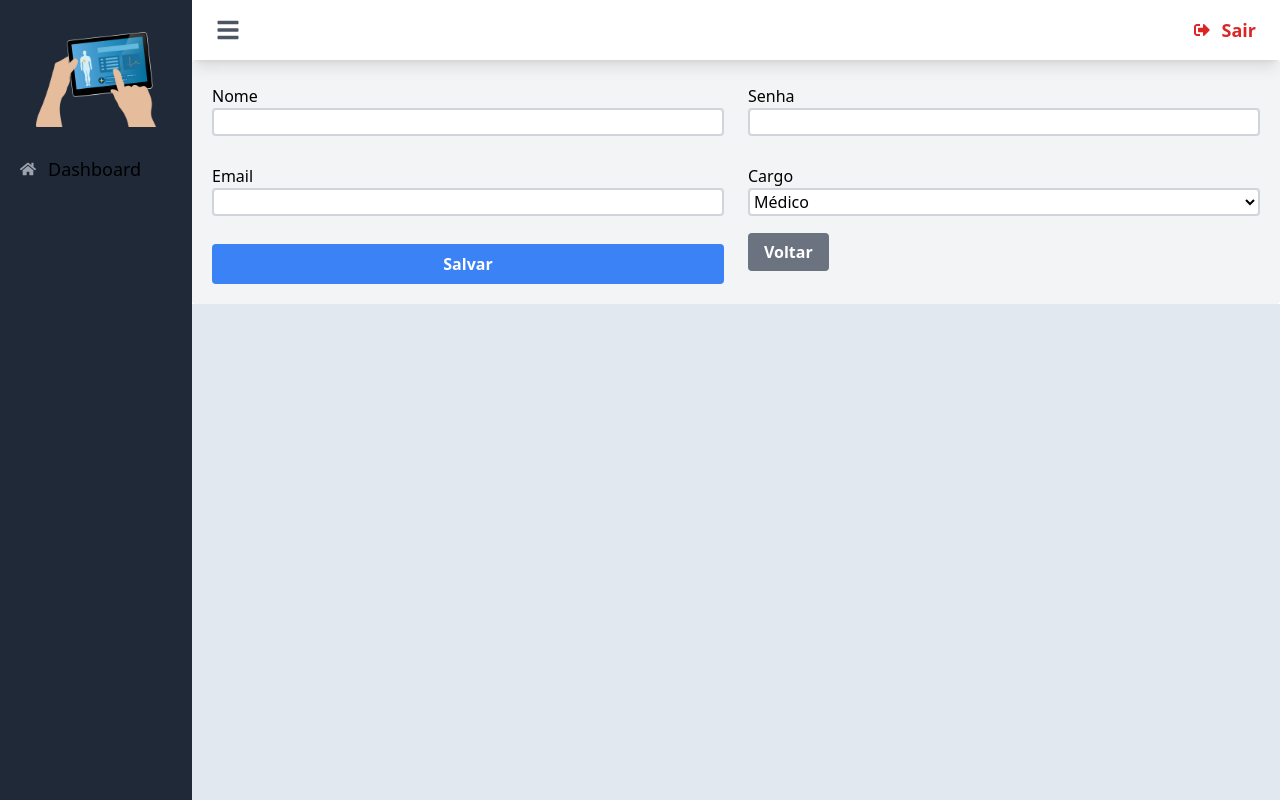
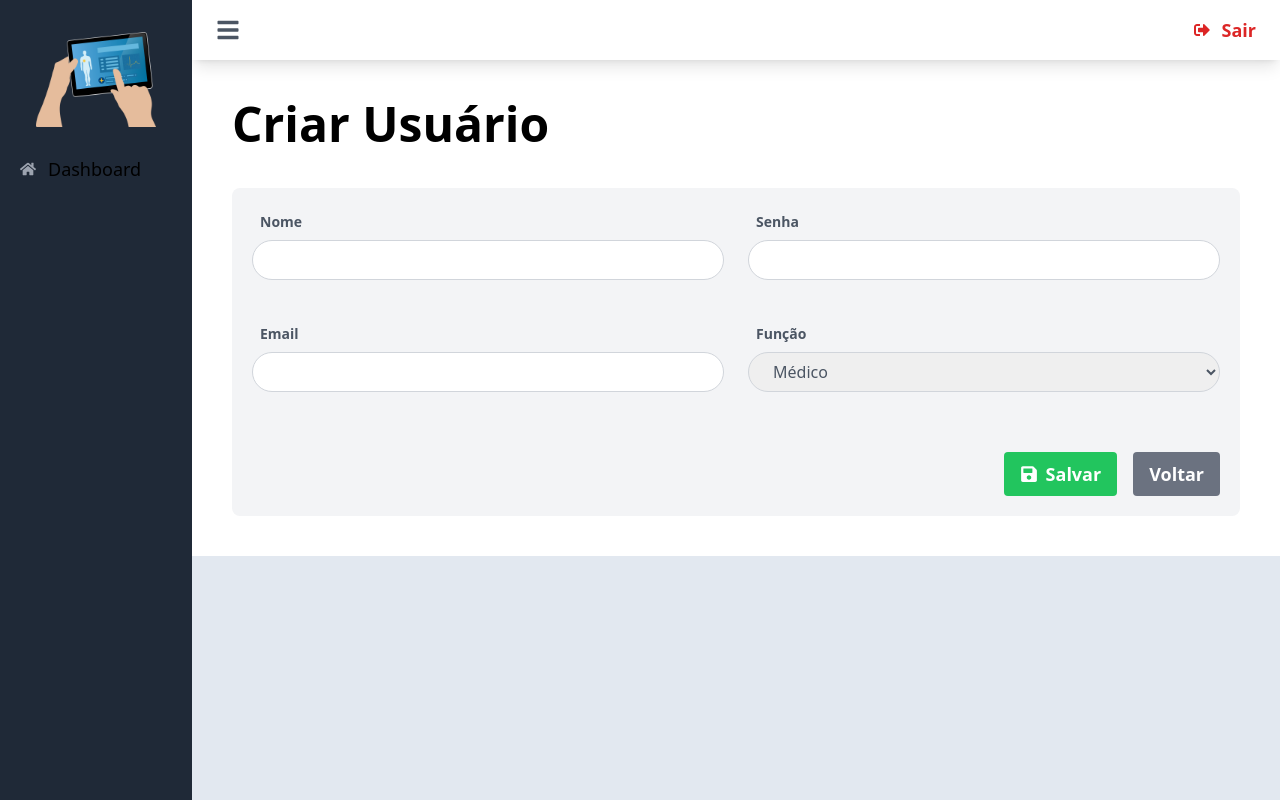
Before and after one commit to TeodoroRaulino/MedicalRecords-Front, a Next.js app: page /dashboard/users/create in a window 1280 px wide. Built offline with nearby package versions, Linux system fonts and the light colour scheme; sample sign-in values are in the browser's storage.

Commit message:
feat: Criando tela edit e corrigindo alguns detalhes no forms

```diff
--- /dev/null
+++ b/src/components/Button.tsx
@@ -0,0 +1,33 @@
+import { FaSpinner, FaSave } from "react-icons/fa";
+
+type Props = {
+  title?: string;
+  loading?: boolean;
+};
+
+export default function Button({ title = "Salvar", loading = false }: Props) {
+  return (
+    <div className="col-span-5 sm:col-span-4" data-testid="button">
+      <button
+        type="submit"
+        disabled={loading || false}
+        className={`
+        text-lg bg-green-500 hover:bg-green-700 text-white font-bold py-2 px-4 rounded cursor-pointer flex items-center justify-center ${
+          loading && "opacity-50"
+        }
+  `}
+      >
+        {loading ? (
+          <span className="flex items-center justify-center">
+            <FaSpinner className="mr-2 animate-spin" />
+          </span>
+        ) : (
+          <span className="flex items-center justify-center">
+            <FaSave className="mr-2" />
+          </span>
+        )}
+        <span>{title}</span>
+      </button>
+    </div>
+  );
+}
--- a/src/layout/dashboard.tsx
+++ b/src/layout/dashboard.tsx
@@ -118,5 +118,9 @@ export function Dashboard(Page: any) {
     );
   };
 
+  Dashboard.getInitialProps = async (ctx: any) => {
+    return Page.getInitialProps ? Page.getInitialProps(ctx) : {};
+  };
+
   return protectedRoute(Dashboard);
 }
--- a/src/pages/dashboard/users/create.tsx
+++ b/src/pages/dashboard/users/create.tsx
@@ -22,7 +22,7 @@ const Create: NextPage = () => {
     }
   }
 
-  return <Form onSubmit={onSubmit} />;
+  return <Form onCreate={onSubmit} />;
 };
 
 export default Dashboard(Create);
--- /dev/null
+++ b/src/pages/dashboard/users/edit/[id].tsx
@@ -0,0 +1,92 @@
+import API from "@/services/api";
+import { NextPage } from "next";
+import { useRouter } from "next/router";
+import { useEffect, useState } from "react";
+import { toast } from "react-toastify";
+import { Dashboard } from "@/layout/dashboard";
+import { USER_URL } from "@/utils/constants";
+import Form, { UserProps } from "../form";
+
+const Edit: NextPage = () => {
+  const [data, setData] = useState<UserProps>({} as UserProps);
+
+  const router = useRouter();
+
+  async function onSubmit(formValues: UserProps) {
+    const response = await API.put(`/users/${router.query.id}`, {
+      ...formValues,
+    }).catch((err) => {
+      toast.error(err.message);
+    });
+
+    const data = response?.data;
+
+    if (response?.status === 200) {
+      router.push(USER_URL);
+
+      toast.success(data);
+    }
+  }
+
+  useEffect(() => {
+    async function LoadUser() {
+      if (!router.query.id) {
+        setData({} as UserProps);
+        return;
+      }
+
+      const response = await API.get(`/users/${router.query.id}`).catch(
+        (err) => {
+          toast.error(err.message);
+        }
+      );
+
+      const data = response?.data;
+
+      if (response?.status === 200) {
+        setData(data);
+      } else {
+        setData({} as UserProps);
+      }
+    }
+
+    if (router.query.id) {
+      LoadUser();
+    }
+  }, [router.query.id]);
+
+  if (!data.name) {
+    return (
+      <div className="flex justify-center items-center h-screen">
+        <button
+          disabled
+          type="button"
+          className="py-2.5 px-5 mr-2 text-sm font-medium text-gray-900 bg-white rounded-lg border border-gray-200 hover:bg-gray-100 hover:text-blue-700 focus:z-10 focus:ring-4 focus:outline-none focus:ring-blue-700 focus:text-blue-700 dark:bg-gray-800 dark:text-gray-400 dark:border-gray-600 dark:hover:text-white dark:hover:bg-gray-700 inline-flex items-center"
+        >
+          <svg
+            aria-hidden="true"
+            role="status"
+            className="inline w-4 h-4 mr-3 text-gray-200 animate-spin dark:text-gray-600"
+            viewBox="0 0 100 101"
+            fill="none"
+            xmlns="http://www.w3.org/2000/svg"
+          >
+            <path
+              d="M100 50.5908C100 78.2051 77.6142 100.591 50 100.591C22.3858 100.591 0 78.2051 0 50.5908C0 22.9766 22.3858 0.59082 50 0.59082C77.6142 0.59082 100 22.9766 100 50.5908ZM9.08144 50.5908C9.08144 73.1895 27.4013 91.5094 50 91.5094C72.5987 91.5094 90.9186 73.1895 90.9186 50.5908C90.9186 27.9921 72.5987 9.67226 50 9.67226C27.4013 9.67226 9.08144 27.9921 9.08144 50.5908Z"
+              fill="currentColor"
+            />
+            <path
+              d="M93.9676 39.0409C96.393 38.4038 97.8624 35.9116 97.0079 33.5539C95.2932 28.8227 92.871 24.3692 89.8167 20.348C85.8452 15.1192 80.8826 10.7238 75.2124 7.41289C69.5422 4.10194 63.2754 1.94025 56.7698 1.05124C51.7666 0.367541 46.6976 0.446843 41.7345 1.27873C39.2613 1.69328 37.813 4.19778 38.4501 6.62326C39.0873 9.04874 41.5694 10.4717 44.0505 10.1071C47.8511 9.54855 51.7191 9.52689 55.5402 10.0491C60.8642 10.7766 65.9928 12.5457 70.6331 15.2552C75.2735 17.9648 79.3347 21.5619 82.5849 25.841C84.9175 28.9121 86.7997 32.2913 88.1811 35.8758C89.083 38.2158 91.5421 39.6781 93.9676 39.0409Z"
+              fill="#1C64F2"
+            />
+          </svg>
+          Loading...
+        </button>
+      </div>
+    );
+  }
+
+  return <Form onEdit={onSubmit} data={data} />;
+};
+
+export default Dashboard(Edit);
--- a/src/pages/dashboard/users/form.tsx
+++ b/src/pages/dashboard/users/form.tsx
@@ -3,6 +3,8 @@ import { yupResolver } from "@hookform/resolvers/yup";
 import * as yup from "yup";
 import { useState } from "react";
 import Link from "next/link";
+import { NAME_VALIDATION_REGEX, USER_URL } from "@/utils/constants";
+import Button from "@/components/Button";
 
 export type UserProps = {
   name: string;
@@ -12,91 +14,145 @@ export type UserProps = {
 };
 
 type Props = {
-  onSubmit: (formValues: UserProps) => Promise<void>;
+  onCreate?: (formValues: UserProps) => Promise<void>;
+  onEdit?: (formValues: UserProps) => Promise<void>;
   data?: UserProps;
 };
 
-const Form = (props: Props) => {
+const Form = ({ onCreate, onEdit, data }: Props) => {
+  const isEditing = Boolean(data);
+
   const validationSchema = yup.object().shape({
-    name: yup.string().required(),
+    name: yup.string().required().matches(NAME_VALIDATION_REGEX, {
+      message: "Nome inválido",
+    }),
     password: yup.string().required(),
-    email: yup.string().email().required(),
+    email: yup.string().email().required().matches(NAME_VALIDATION_REGEX, {
+      message: "Email inválido",
+    }),
     role: yup.number().required(),
   });
 
   const [loading, setLoading] = useState(false);
 
-  const { handleSubmit, register } = useForm<UserProps>({
+  const {
+    handleSubmit,
+    register,
+    formState: { errors },
+  } = useForm<UserProps>({
     resolver: yupResolver(validationSchema),
+    defaultValues: data,
   });
 
-  const onSubmit = async (formValues: UserProps) => {
+  const handleFormSubmit = async (formValues: UserProps) => {
     setLoading(true);
-    await props.onSubmit(formValues);
+    if (isEditing && onEdit) {
+      await onEdit(formValues);
+    } else if (!isEditing && onCreate) {
+      await onCreate(formValues);
+    }
     setLoading(false);
   };
 
   return (
     <>
+      <div className="w-full p-10 bg-white">
+        {!isEditing ? (
+          <h1 className="font-bold text-black text-5xl pb-10">Criar Usuário</h1>
+        ) : (
+          <h1 className="font-bold text-black text-5xl pb-10">
+            Editar Usuário: {data?.name}
+          </h1>
+        )}
         <form
-        onSubmit={handleSubmit(onSubmit)}
-        className="grid w-full grid-cols-6 gap-6 p-5 rounded bg-gray-100 text-black"
+          onSubmit={handleSubmit(handleFormSubmit)}
+          className="grid w-full grid-cols-12 gap-6 p-5 rounded-lg bg-gray-100 text-black"
         >
-        <div className="col-span-6 mt-1 sm:col-span-3">
-          <label className="w-full font-light">Nome</label>
+          <div className="flex flex-col mb-4 col-span-6 mt-1 sm:col-span-6">
+            <label className="mb-2 ml-2 font-semibold text-gray-600 text-sm">
+              Nome
+            </label>
             <input
-            defaultValue={props.data?.name}
+              type="text"
+              className="h-10 w-full border-gray-300 border rounded-full pl-5 text-gray-600"
               {...register("name")}
-            type="text"
-            className="w-full font-light bg-white border-2 border-gray-300 border-solid rounded form-input"
             />
+            {errors.name && (
+              <span className="text-red-500 text-sm">
+                {errors.name.message}
+              </span>
+            )}
           </div>
 
-        <div className="col-span-6 mt-1 sm:col-span-3">
-          <label className="w-full font-light">Senha</label>
+          {!isEditing && (
+            <div className="flex flex-col mb-4 col-span-6 mt-1 sm:col-span-6">
+              <label className="mb-2 ml-2 font-semibold text-gray-600 text-sm">
+                Senha
+              </label>
               <input
-            defaultValue={props.data?.password}
+                type="text"
                 {...register("password")}
-            type="password"
-            className="w-full font-light bg-white border-2 border-gray-300 border-solid rounded form-input"
+                className="h-10 w-full border-gray-300 border rounded-full pl-5 text-gray-600"
               />
+              {errors.password && (
+                <span className="text-red-500 text-sm">
+                  {errors.password.message}
+                </span>
+              )}
+            </div>
+          )}
+
+          <div className="flex flex-col mb-4 col-span-6 mt-1 sm:col-span-6">
+            <label className="mb-2 ml-2 font-semibold text-gray-600 text-sm">
+              Email
+            </label>
+            <input
+              type="email"
+              {...register("email")}
+              className="h-10 w-full border-gray-300 border rounded-full pl-5 text-gray-600"
+            />
+            {errors.email && (
+              <span className="text-red-500 text-sm">
+                {errors.email.message}
+              </span>
+            )}
           </div>
 
-        <div className="col-span-6 mt-1 sm:col-span-3">
-          <label className="w-full font-light">Email</label>
-          <input
-            defaultValue={props.data?.email}
-            {...register("email")}
-            type="text"
-            className="w-full font-light bg-white border-2 border-gray-300 border-solid rounded form-input"
-          />
+          <div className="flex flex-col mb-4 col-span-6 mt-1 sm:col-span-6">
+            <label className="mb-2 ml-2 font-semibold text-gray-600 text-sm">
+              Função
+            </label>
+            <select
+              {...register("role")}
+              className="h-10 w-full border-gray-300 border rounded-full pl-5 text-gray-600"
+            >
+              <option value={0} selected={data?.role === 0}>
+                Médico
+              </option>
+              <option value={1} selected={data?.role === 1}>
+                Paciente
+              </option>
+            </select>
+            {errors.role && (
+              <span className="text-red-500 text-sm">
+                {errors.role.message}
+              </span>
+            )}
           </div>
 
-        <div className="col-span-6 mt-1 sm:col-span-3">
-          <label className="w-full font-light">Cargo</label>
-          <select
-            defaultValue={props.data?.role}
-            {...register("role")}
-            className="w-full font-light bg-white border-2 border-gray-300 border-solid rounded form-input"
-          >
-            <option value={0}>Médico</option>
-            <option value={1}>Paciente</option>
-          </select>
+          <div className="flex col-span-12 pt-5 sm:col-span-12 gap-4 justify-end">
+            <Button
+              title={isEditing ? "Atualizar" : "Salvar"}
+              loading={loading}
+            />
+            <Link href={USER_URL}>
+              <button className="text-lg col-span-5 sm:col-span-4 bg-gray-500 hover:bg-gray-700 text-white font-bold py-2 px-4 rounded cursor-pointer">
+                Voltar
+              </button>
+            </Link>
           </div>
-
-        <button
-          type="submit"
-          className="col-span-6 mt-1 sm:col-span-3 bg-blue-500 hover:bg-blue-700 text-white font-bold py-2 px-4 rounded"
-        >
-          {loading ? "Carregando..." : "Salvar"}
-        </button>
-
-        <Link href="/dashboard/users">
-          <span className="col-span-6 mt-1 sm:col-span-3 bg-gray-500 hover:bg-gray-700 text-white font-bold py-2 px-4 rounded cursor-pointer">
-            Voltar
-          </span>
-        </Link>
         </form>
+      </div>
     </>
   );
 };
--- a/src/pages/dashboard/users/index.tsx
+++ b/src/pages/dashboard/users/index.tsx
@@ -35,7 +35,7 @@ const Index: NextPage = () => {
 
   return (
     <>
-      <div className="w-full h-screen p-10 bg-white">
+      <div className="w-full p-10 bg-white">
         <div className="flex justify-between">
           <h1 className="text-6xl text-gray-500 font-bold">Users</h1>
           <Link href="/dashboard/users/create">
--- a/src/store/modalDelete.ts
+++ b/src/store/modalDelete.ts
@@ -45,7 +45,10 @@ export const useModalDeleteStore = create<State>((set, get) => ({
       set({
         response: response,
       });
+      //window.location.reload();
+
       toast.success("Registro excluído com sucesso!");
+
       set({ isOpen: false });
     } catch (error) {
       toast.error("Erro ao excluir registro!");
--- a/src/utils/constants.ts
+++ b/src/utils/constants.ts
@@ -15,3 +15,9 @@ export const EDIT_USER_URL = `${USER_URL}/edit`;
 export const ADMIN_ROLE = "admin";
 export const DOCTOR_ROLE = "doctor";
 export const PATIENT_ROLE = "patient";
+
+export const NAME_VALIDATION_REGEX = /^.{4,200}$/;
+export const CPF_VALIDATION_REGEX = /^\d{3}\.\d{3}\.\d{3}\-\d{2}$/;
+export const EMAIL_VALIDATION_REGEX = /^[\w-\.]+@([\w-]+\.)+[\w-]{2,4}$/;
+export const CEP_VALIDATION_REGEX = /^\d{5}\-\d{3}$/;
+export const PHONE_VALIDATION_REGEX = /^\+[1-9]\d{1,14}$/;
```
Also changed, not shown: src/components/User.tsx (+5 -5 lines). Lines whose indentation alone changed are shown as unchanged.
